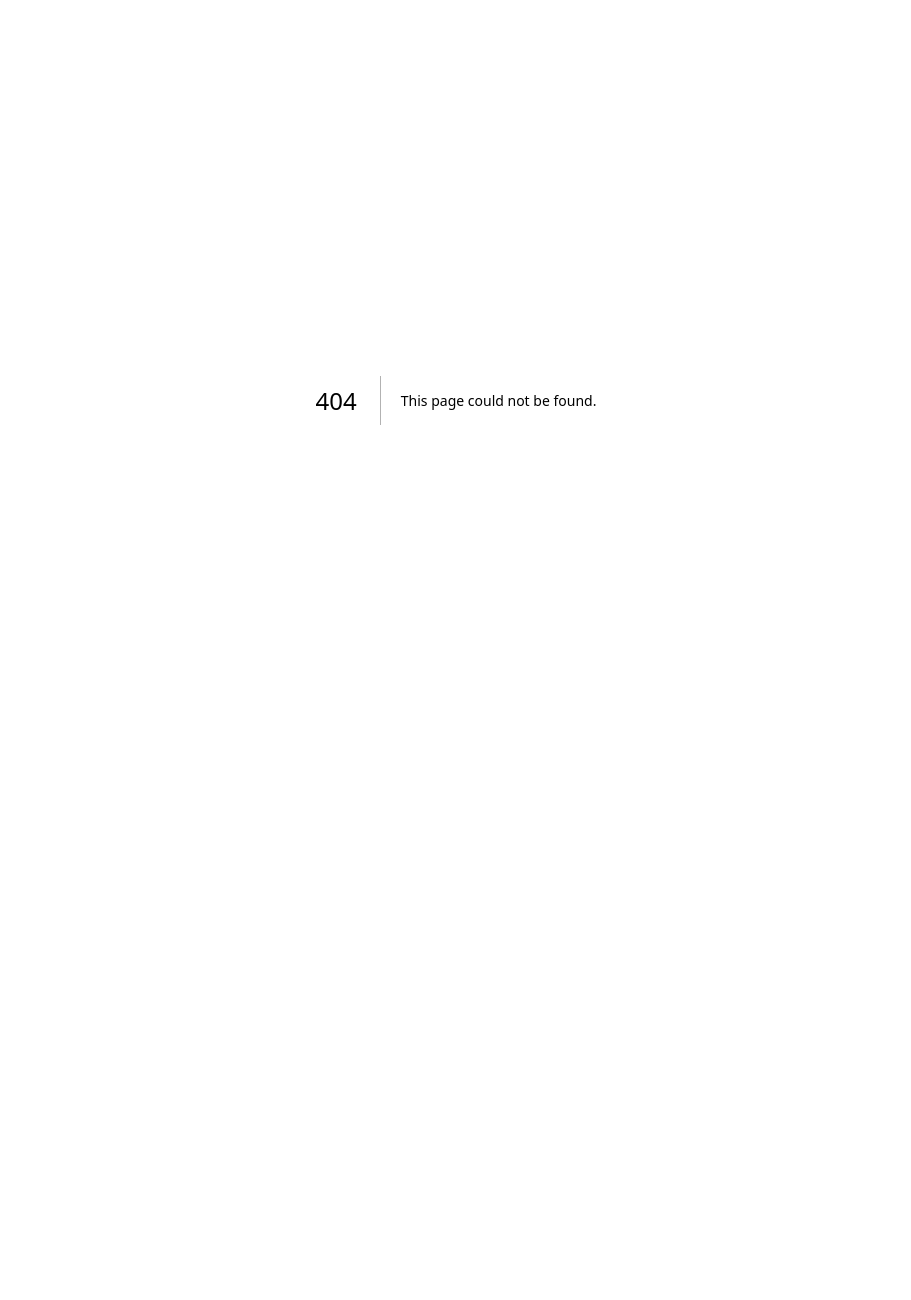
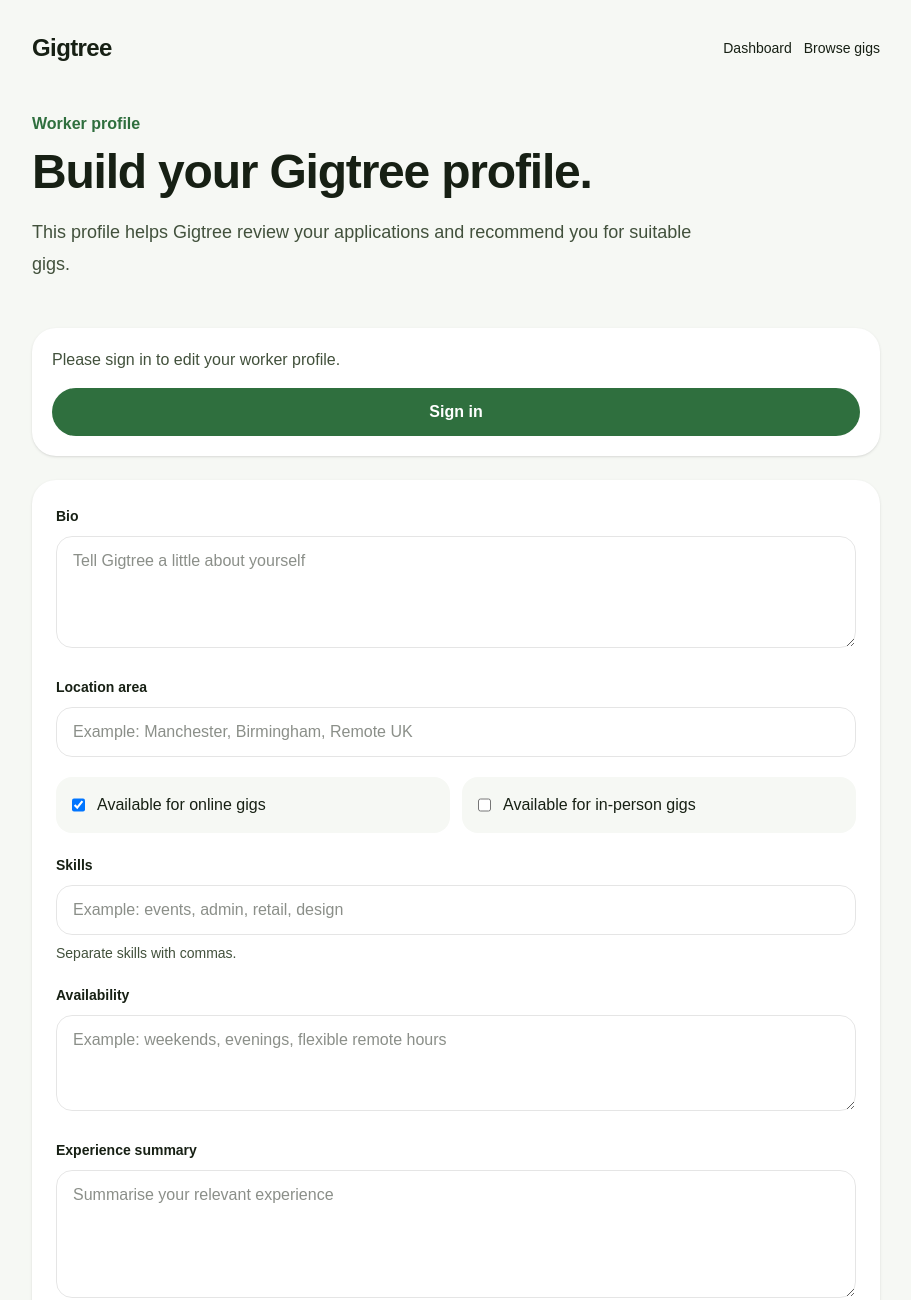
Before and after one commit to BoredVentura/Gigtree, a Next.js app in the folder gigtree-app/: page /profile in a window 1280 px wide. Before the commit this address had no page. Shown: the top 1300 px of the page, without its empty margins (184-1095 px from the left). Before the commit the page ends 800 px from the top, so only its background shows below. Built offline with nearby package versions, Linux system fonts and the light colour scheme; no server answers.

Commit message:
Add worker profile page

```diff
--- /dev/null
+++ b/gigtree-app/src/app/profile/page.tsx
@@ -0,0 +1,273 @@
+"use client";
+
+import { useEffect, useState } from "react";
+import { supabase } from "@/lib/supabase";
+
+type WorkerProfile = {
+  id?: string;
+  user_id?: string;
+  bio: string | null;
+  location_area: string | null;
+  remote_available: boolean;
+  in_person_available: boolean;
+  skills: string[];
+  availability: string | null;
+  experience_summary: string | null;
+  portfolio_links: string[];
+  cv_file_url: string | null;
+};
+
+export default function ProfilePage() {
+  const [userId, setUserId] = useState("");
+  const [bio, setBio] = useState("");
+  const [locationArea, setLocationArea] = useState("");
+  const [remoteAvailable, setRemoteAvailable] = useState(true);
+  const [inPersonAvailable, setInPersonAvailable] = useState(false);
+  const [skills, setSkills] = useState("");
+  const [availability, setAvailability] = useState("");
+  const [experienceSummary, setExperienceSummary] = useState("");
+  const [portfolioLinks, setPortfolioLinks] = useState("");
+  const [cvFileUrl, setCvFileUrl] = useState("");
+  const [message, setMessage] = useState("Loading profile...");
+  const [loading, setLoading] = useState(false);
+
+  useEffect(() => {
+    async function loadProfile() {
+      const {
+        data: { user },
+      } = await supabase.auth.getUser();
+
+      if (!user) {
+        setMessage("Please sign in to edit your worker profile.");
+        return;
+      }
+
+      setUserId(user.id);
+
+      const { data, error } = await supabase
+        .from("worker_profiles")
+        .select("*")
+        .eq("user_id", user.id)
+        .maybeSingle();
+
+      if (error) {
+        setMessage(error.message);
+        return;
+      }
+
+      if (data) {
+        const profile = data as WorkerProfile;
+        setBio(profile.bio ?? "");
+        setLocationArea(profile.location_area ?? "");
+        setRemoteAvailable(profile.remote_available);
+        setInPersonAvailable(profile.in_person_available);
+        setSkills((profile.skills ?? []).join(", "));
+        setAvailability(profile.availability ?? "");
+        setExperienceSummary(profile.experience_summary ?? "");
+        setPortfolioLinks((profile.portfolio_links ?? []).join(", "));
+        setCvFileUrl(profile.cv_file_url ?? "");
+      }
+
+      setMessage("");
+    }
+
+    loadProfile();
+  }, []);
+
+  async function saveProfile() {
+    if (!userId) {
+      setMessage("Please sign in before saving your profile.");
+      return;
+    }
+
+    setLoading(true);
+    setMessage("");
+
+    const payload = {
+      user_id: userId,
+      bio,
+      location_area: locationArea,
+      remote_available: remoteAvailable,
+      in_person_available: inPersonAvailable,
+      skills: skills
+        .split(",")
+        .map((skill) => skill.trim())
+        .filter(Boolean),
+      availability,
+      experience_summary: experienceSummary,
+      portfolio_links: portfolioLinks
+        .split(",")
+        .map((link) => link.trim())
+        .filter(Boolean),
+      cv_file_url: cvFileUrl,
+      updated_at: new Date().toISOString(),
+    };
+
+    const { error } = await supabase
+      .from("worker_profiles")
+      .upsert(payload, { onConflict: "user_id" });
+
+    if (error) {
+      setMessage(error.message);
+    } else {
+      setMessage("Profile saved.");
+    }
+
+    setLoading(false);
+  }
+
+  return (
+    <main className="min-h-screen bg-[#f6f8f4] text-[#172014]">
+      <section className="mx-auto max-w-4xl px-6 py-8">
+        <nav className="flex items-center justify-between">
+          <a href="/" className="text-2xl font-bold tracking-tight">
+            Gigtree
+          </a>
+          <div className="flex items-center gap-3 text-sm">
+            <a href="/dashboard" className="hidden sm:inline hover:underline">
+              Dashboard
+            </a>
+            <a href="/gigs" className="hidden sm:inline hover:underline">
+              Browse gigs
+            </a>
+          </div>
+        </nav>
+
+        <div className="py-12">
+          <p className="font-semibold text-[#2f6f3e]">Worker profile</p>
+          <h1 className="mt-3 text-4xl font-black tracking-tight sm:text-5xl">
+            Build your Gigtree profile.
+          </h1>
+          <p className="mt-5 max-w-2xl text-lg leading-8 text-[#42513c]">
+            This profile helps Gigtree review your applications and recommend
+            you for suitable gigs.
+          </p>
+        </div>
+
+        {message && (
+          <div className="mb-6 rounded-3xl bg-white p-5 text-[#42513c] shadow-sm">
+            {message}
+            {message.includes("sign in") && (
+              <a
+                href="/login"
+                className="mt-4 block rounded-full bg-[#2f6f3e] px-5 py-3 text-center font-semibold text-white"
+              >
+                Sign in
+              </a>
+            )}
+          </div>
+        )}
+
+        <div className="space-y-5 rounded-3xl bg-white p-6 shadow-sm">
+          <div>
+            <label className="text-sm font-semibold">Bio</label>
+            <textarea
+              value={bio}
+              onChange={(event) => setBio(event.target.value)}
+              className="mt-2 min-h-28 w-full rounded-2xl border border-black/10 px-4 py-3 outline-none"
+              placeholder="Tell Gigtree a little about yourself"
+            />
+          </div>
+
+          <div>
+            <label className="text-sm font-semibold">Location area</label>
+            <input
+              value={locationArea}
+              onChange={(event) => setLocationArea(event.target.value)}
+              className="mt-2 w-full rounded-2xl border border-black/10 px-4 py-3 outline-none"
+              placeholder="Example: Manchester, Birmingham, Remote UK"
+            />
+          </div>
+
+          <div className="grid gap-3 sm:grid-cols-2">
+            <label className="flex gap-3 rounded-2xl bg-[#f6f8f4] p-4">
+              <input
+                type="checkbox"
+                checked={remoteAvailable}
+                onChange={(event) => setRemoteAvailable(event.target.checked)}
+              />
+              <span>Available for online gigs</span>
+            </label>
+
+            <label className="flex gap-3 rounded-2xl bg-[#f6f8f4] p-4">
+              <input
+                type="checkbox"
+                checked={inPersonAvailable}
+                onChange={(event) => setInPersonAvailable(event.target.checked)}
+              />
+              <span>Available for in-person gigs</span>
+            </label>
+          </div>
+
+          <div>
+            <label className="text-sm font-semibold">Skills</label>
+            <input
+              value={skills}
+              onChange={(event) => setSkills(event.target.value)}
+              className="mt-2 w-full rounded-2xl border border-black/10 px-4 py-3 outline-none"
+              placeholder="Example: events, admin, retail, design"
+            />
+            <p className="mt-2 text-sm text-[#42513c]">
+              Separate skills with commas.
+            </p>
+          </div>
+
+          <div>
+            <label className="text-sm font-semibold">Availability</label>
+            <textarea
+              value={availability}
+              onChange={(event) => setAvailability(event.target.value)}
+              className="mt-2 min-h-24 w-full rounded-2xl border border-black/10 px-4 py-3 outline-none"
+              placeholder="Example: weekends, evenings, flexible remote hours"
+            />
+          </div>
+
+          <div>
+            <label className="text-sm font-semibold">Experience summary</label>
+            <textarea
+              value={experienceSummary}
+              onChange={(event) => setExperienceSummary(event.target.value)}
+              className="mt-2 min-h-32 w-full rounded-2xl border border-black/10 px-4 py-3 outline-none"
+              placeholder="Summarise your relevant experience"
+            />
+          </div>
+
+          <div>
+            <label className="text-sm font-semibold">Portfolio links</label>
+            <input
+              value={portfolioLinks}
+              onChange={(event) => setPortfolioLinks(event.target.value)}
+              className="mt-2 w-full rounded-2xl border border-black/10 px-4 py-3 outline-none"
+              placeholder="https://example.com, https://linkedin.com/in/..."
+            />
+            <p className="mt-2 text-sm text-[#42513c]">
+              Separate links with commas.
+            </p>
+          </div>
+
+          <div>
+            <label className="text-sm font-semibold">CV file URL</label>
+            <input
+              value={cvFileUrl}
+              onChange={(event) => setCvFileUrl(event.target.value)}
+              className="mt-2 w-full rounded-2xl border border-black/10 px-4 py-3 outline-none"
+              placeholder="Temporary: paste a CV link here"
+            />
+            <p className="mt-2 text-sm text-[#42513c]">
+              We will replace this with real CV upload soon.
+            </p>
+          </div>
+
+          <button
+            type="button"
+            onClick={saveProfile}
+            disabled={loading}
+            className="w-full rounded-full bg-[#2f6f3e] px-5 py-3 font-semibold text-white disabled:opacity-60"
+          >
+            {loading ? "Saving..." : "Save profile"}
+          </button>
+        </div>
+      </section>
+    </main>
+  );
+}
```
